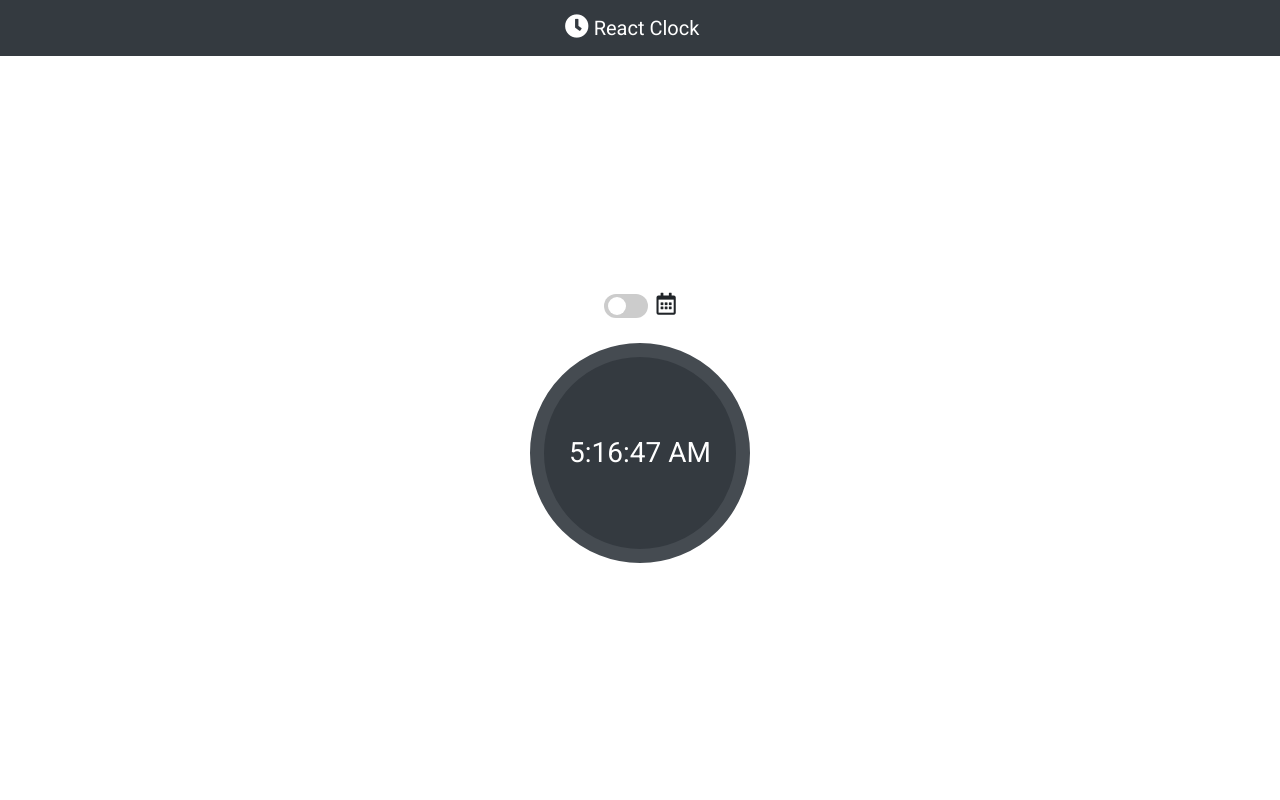
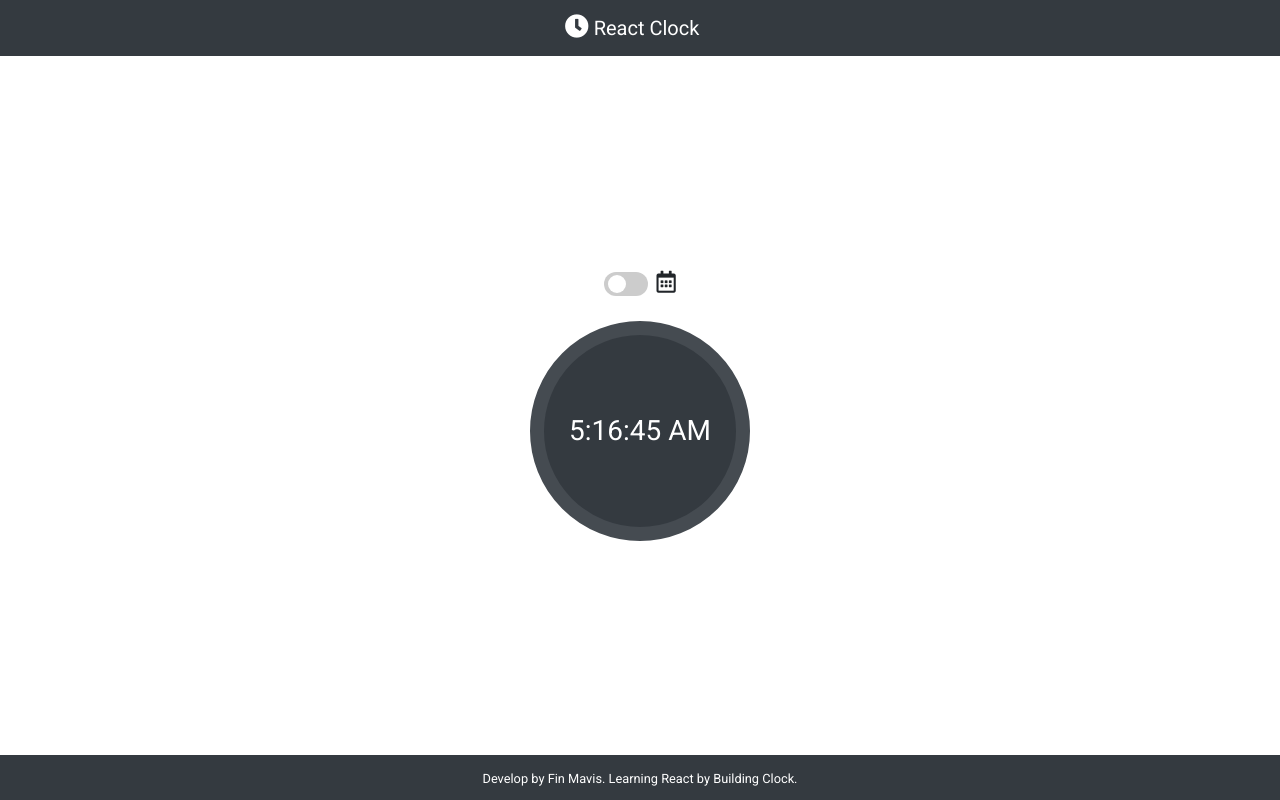
Before and after one commit to finmavis/react-clock, a React (Create React App) app: page / in a window 1280 px wide. Built offline with nearby package versions, Linux system fonts and the light colour scheme.

Commit message:
Add Footer

```diff
--- a/src/App.js
+++ b/src/App.js
@@ -3,6 +3,7 @@ import React, { Component } from 'react';
 import Aux from './components/AuxWrap';
 import Header from './components/Header';
 import Clock from './components/Clock';
+import Footer from './components/Footer';
 
 class App extends Component {
   state = {
@@ -49,6 +50,7 @@ class App extends Component {
           date={this.state.date}
           showDate={this.state.showDate}
           options={options} />
+        <Footer />
       </Aux>
     );
   }
--- /dev/null
+++ b/src/components/Footer.js
@@ -0,0 +1,11 @@
+import React from 'react';
+
+const Footer = (props) => (
+    <footer className="bg-dark d-flex justify-content-center align-items-center">
+        <div className="text-center">
+            <small>Develop by <a href="https://github.com/finmavis">Fin Mavis</a>. Learning React by Building Clock.</small>
+        </div>
+    </footer>
+);
+
+export default Footer;
--- a/src/index.css
+++ b/src/index.css
@@ -12,7 +12,7 @@ body {
 }
 
 .wrapper {
-  height: calc(100% - 56px);
+  height: calc(100% - 101px);
 }
 
 .switch {
@@ -88,3 +88,23 @@ input:checked + .slider:before {
   font-family: inherit;
   font-size: 14px;
 }
+
+footer {
+  position: absolute;
+  left: 0;
+  right: 0;
+  bottom: 0;
+  font-family: inherit;
+  color: #fff;
+  height: 45px;
+}
+
+footer a {
+  color: #fff;
+}
+
+footer a:hover,
+footer a:focus {
+  color: #bbb;
+  text-decoration: none;
+}
```
Also changed, not shown: 1 other file (tests, documents, lock files or other folders).
